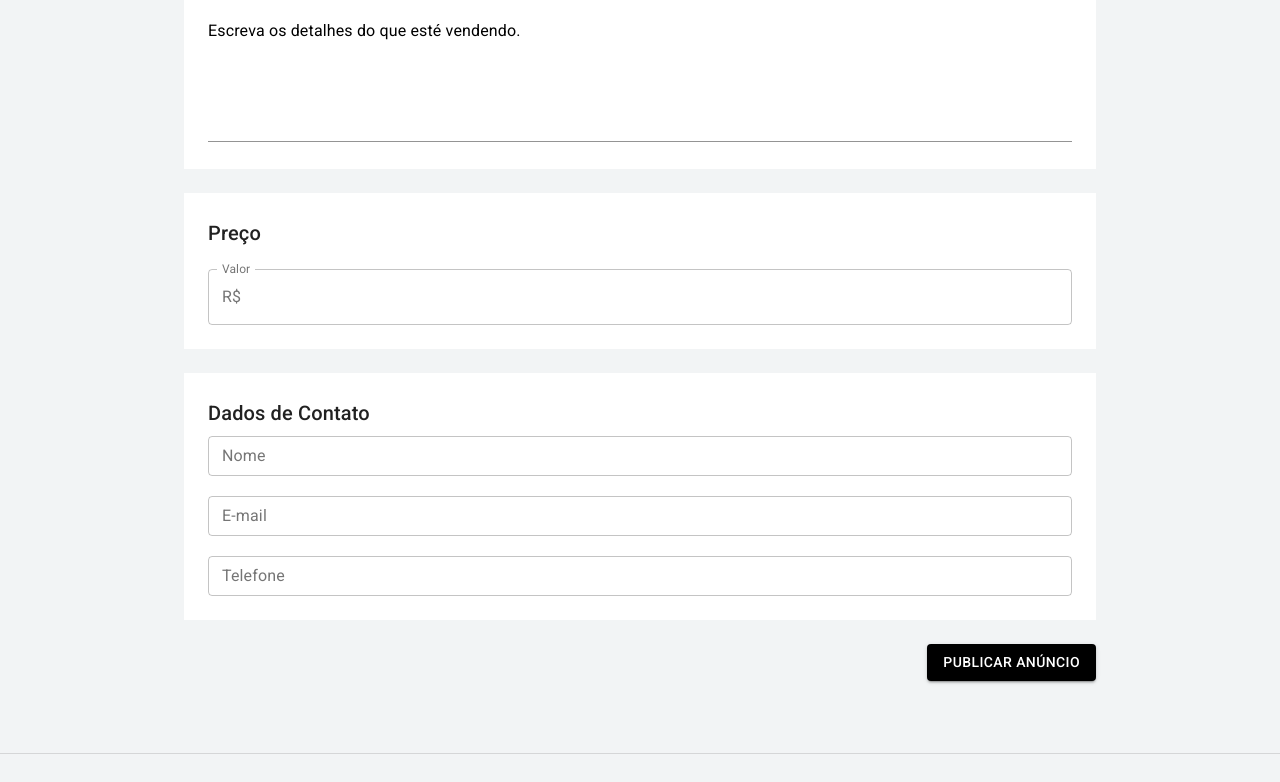
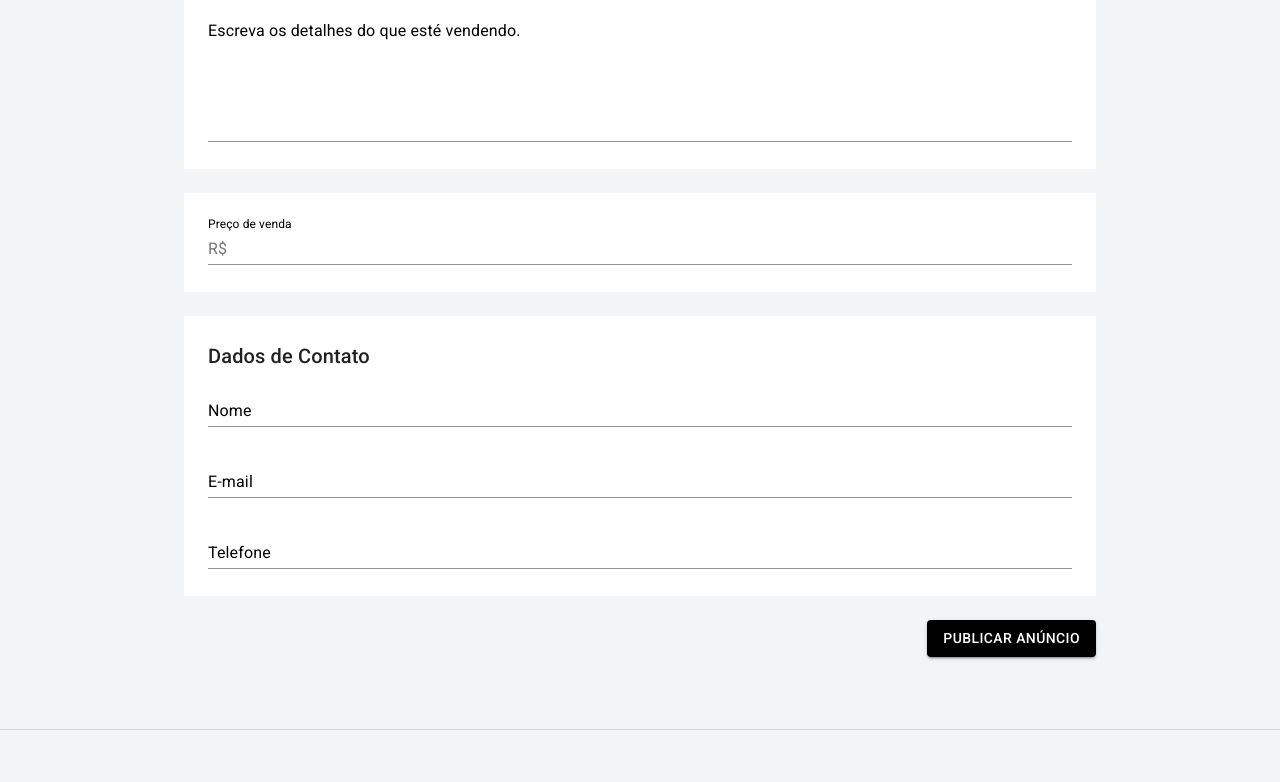
Before and after one commit to gustavomnog/anunx, a Next.js app: page /user/publish in a window 1280 px wide. Shown: the part 779-1561 px from the top of the page. Built offline with nearby package versions, Linux system fonts and the light colour scheme.

Commit message:
add validacao formik

```diff
--- a/pages/user/publish.js
+++ b/pages/user/publish.js
@@ -9,9 +9,7 @@ import {
   InputAdornment,
   InputLabel,
   MenuItem,
-  OutlinedInput,
   Select,
-  TextField,
   Typography,
 } from "@material-ui/core";
 
@@ -82,8 +80,8 @@ const useStyles = makeStyles((theme) => ({
   },
   inputLabel: {
     fontWeight: 400,
-    color: theme.palette.primary.main
-  }
+    color: theme.palette.primary.main,
+  },
 }));
 
 const validationSchema = yup.object().shape({
@@ -92,17 +90,50 @@ const validationSchema = yup.object().shape({
     .min(6, "Escreva um título maior")
     .max(100, "Título muito grande")
     .required("Campo obrigatório"),
-  category: yup.string().required('Campo obrigatório'),
+  category: yup.string().required("Campo obrigatório"),
   description: yup
     .string()
-    .min(50, "Escreva um título maior")
+    .min(50, "Escreva uma descrição maior")
+    .required("Campo obrigatório"),
+  price: yup.number().required("Campo obrigatório"),
+  email: yup
+    .string()
+    .email("Digite um e-mail válido")
+    .required("Campo obrigatório"),
+  name: yup.string().required("Campo obrigatório"),
+  phone: yup
+    .number()
+    .required("Campo obrigatório")
+    .typeError("Digite um número válido"),
+  files: yup
+    .array()
+    .min(1, "Envie pelo menos 1 foto")
     .required("Campo obrigatório"),
 });
 
 const Publish = () => {
   const classes = useStyles();
-  const [files, setFiles] = useState([]);
 
+  return (
+    <TemplateDefault>
+      <Formik
+        initialValues={{
+          title: "",
+          category: "",
+          description: "",
+          price: "",
+          email: "",
+          name: "",
+          phone: "",
+          files: [],
+        }}
+        validationSchema={validationSchema}
+        onSubmit={(values) => {
+          console.log("ok, enviou", values);
+        }}
+      >
+        {({touched, values, errors, handleChange, handleSubmit, setFieldValue }) => {
+          // eslint-disable-next-line react-hooks/rules-of-hooks
           const { getRootProps, getInputProps } = useDropzone({
             accept: {
               "image/*": [".jpeg", ".png"],
@@ -114,30 +145,16 @@ const Publish = () => {
                 });
               });
 
-      setFiles([...files, ...newFiles]);
+              setFieldValue("files", [...values.files, ...newFiles]);
             },
           });
 
           const handleRemoveFile = (fileName) => {
-    const newFileState = files.filter((file) => file.name !== fileName);
+            const newFileState = values.files.filter((file) => file.name !== fileName);
 
-    setFiles(newFileState);
+            setFieldValue("files", newFileState);
           };
 
-  return (
-    <TemplateDefault>
-      <Formik
-        initialValues={{
-          title: "",
-          category: "",
-          description: ""
-        }}
-        validationSchema={validationSchema}
-        onSubmit={() => {
-          console.log("ok, enviou", values);
-        }}
-      >
-        {({ values, errors, handleChange, handleSubmit }) => {
           return (
             <form onSubmit={handleSubmit}>
               <Container maxWidth="sm">
@@ -162,22 +179,25 @@ const Publish = () => {
               <br />
               <Container maxWidth="md" className={classes.boxContainer}>
                 <Box className={classes.box}>
-                  <FormControl error={errors.title} fullWidth>
-                    <InputLabel className={classes.inputLabel}>Título do Anúncio</InputLabel>
-                    <InputLabel>ex.: Bicicleta Aro 18 com garantia</InputLabel>
+                  <FormControl error={errors.title && touched.title} fullWidth>
+                    <InputLabel className={classes.inputLabel}>
+                      Título do Anúncio
+                    </InputLabel>
+                    {/* <InputLabel>ex.: Bicicleta Aro 18 com garantia</InputLabel> */}
                     <Input
                       name="title"
                       value={values.title}
                       onChange={handleChange}
+                      placeholder="ex.: Bicicleta Aro 18 com garantia"
                     />
-                    <FormHelperText >
-                      {errors.title}
-                    </FormHelperText>
+                    <FormHelperText>{errors.title && touched.title ? errors.title : null}</FormHelperText>
                   </FormControl>
                   <br />
                   <br />
-                  <FormControl error={errors.category} fullWidth>
-                  <InputLabel className={classes.inputLabel}>Categoria</InputLabel>
+                  <FormControl error={errors.category && touched.category} fullWidth>
+                    <InputLabel className={classes.inputLabel}>
+                      Categoria
+                    </InputLabel>
                     <Select
                       name="category"
                       value={values.category}
@@ -187,47 +207,62 @@ const Publish = () => {
                       <MenuItem value="Bebê e Criança">Bebê e Criança</MenuItem>
                       <MenuItem value="Agricultura">Agricultura</MenuItem>
                       <MenuItem value="Moda">Moda</MenuItem>
-                      <MenuItem value="Carros, Motos e Barcos">Carros, Motos e Barcos</MenuItem>
+                      <MenuItem value="Carros, Motos e Barcos">
+                        Carros, Motos e Barcos
+                      </MenuItem>
                       <MenuItem value="Serviços">Serviços</MenuItem>
                       <MenuItem value="Lazer">Lazer</MenuItem>
                       <MenuItem value="Animais">Animais</MenuItem>
-                      <MenuItem value="Moveis, Casa e Jardim">Moveis, Casa e Jardim</MenuItem>
+                      <MenuItem value="Moveis, Casa e Jardim">
+                        Moveis, Casa e Jardim
+                      </MenuItem>
                       <MenuItem value="Imóveis">Imóveis</MenuItem>
-                      <MenuItem value="Equipamentos e Ferramentas">Equipamentos e Ferramentas</MenuItem>
-                      <MenuItem value="Celulares e Tablets">Celulares e Tablets</MenuItem>
+                      <MenuItem value="Equipamentos e Ferramentas">
+                        Equipamentos e Ferramentas
+                      </MenuItem>
+                      <MenuItem value="Celulares e Tablets">
+                        Celulares e Tablets
+                      </MenuItem>
                       <MenuItem value="Esportes">Esportes</MenuItem>
                       <MenuItem value="Tecnologia">Tecnologia</MenuItem>
                       <MenuItem value="Emprego">Emprego</MenuItem>
                       <MenuItem value="Outros">Outros</MenuItem>
                     </Select>
-                    <FormHelperText >
-                      {errors.category}
-                    </FormHelperText>
+                    <FormHelperText>{errors.category && touched.category ? errors.category : null}</FormHelperText>
                   </FormControl>
                 </Box>
               </Container>
 
               <Container maxWidth="md" className={classes.boxContainer}>
                 <Box className={classes.box}>
-                  <Typography component="h6" variant="h6" color="textPrimary">
+                  <Typography
+                    component="h6"
+                    variant="h6"
+                    color={errors.files && touched.files ? "error" : "textPrimary"}
+                  >
                     Imagens
                   </Typography>
                   <Typography
                     component="div"
                     variant="body2"
-                    color="textPrimary"
+                    color={errors.files && touched.files ? "error" : "textPrimary"}
                   >
                     A primeira imagem é a foto principal do seu anúncio.
                   </Typography>
+                  {errors.files && touched.files ? (
+                    <Typography variant="body2" color="error" gutterBottom>
+                      {errors.files}
+                    </Typography>
+                  ) : null}
                   <Box className={classes.thumbsContainer}>
                     <Box className={classes.dropzone} {...getRootProps()}>
-                      <input {...getInputProps()} />
-                      <Typography variant="body2" color="textPrimary">
+                      <input name="files" {...getInputProps()} />
+                      <Typography variant="body2"  color={errors.files && touched.files ? "error" : "textPrimary"}>
                         Clique para adicionar ou arraste a imagem para aqui
                       </Typography>
                     </Box>
 
-                    {files.map((file, index) => (
+                    {values.files.map((file, index) => (
                       <Box
                         className={classes.thumb}
                         style={{
@@ -258,36 +293,37 @@ const Publish = () => {
 
               <Container maxWidth="md" className={classes.boxContainer}>
                 <Box className={classes.box}>
-                  <FormControl error={errors.description} fullWidth>
-                    <InputLabel className={classes.inputLabel}>Escreva os detalhes do que esté vendendo.</InputLabel>
+                  <FormControl error={errors.description && touched.description} fullWidth>
+                    <InputLabel className={classes.inputLabel}>
+                      Escreva os detalhes do que esté vendendo.
+                    </InputLabel>
                     <Input
                       name="description"
                       multiline
                       minRows={6}
                       variant="outlined"
+                      onChange={handleChange}
                     />
-                    <FormHelperText >
-                      {errors.description}
-                    </FormHelperText>
+                    <FormHelperText>{errors.description && touched.description ? errors.description : null}</FormHelperText>
                   </FormControl>
                 </Box>
               </Container>
 
               <Container maxWidth="md" className={classes.boxContainer}>
                 <Box className={classes.box}>
-                  <Typography component="h6" variant="h6" color="textPrimary">
-                    Preço
-                  </Typography>
-                  <br />
-                  <FormControl fullWidth variant="outlined">
-                    <InputLabel>Valor</InputLabel>
-                    <OutlinedInput
-                      onChange={() => {}}
+                  <FormControl error={errors.price && touched.price} fullWidth>
+                    <InputLabel className={classes.inputLabel}>
+                      Preço de venda
+                    </InputLabel>
+                    <Input
+                      name="price"
+                      variant="outlined"
+                      onChange={handleChange}
                       startAdornment={
                         <InputAdornment position="start">R$</InputAdornment>
                       }
-                      labelWidth={40}
                     />
+                    <FormHelperText>{errors.price && touched.price ? errors.price : null}</FormHelperText>
                   </FormControl>
                 </Box>
               </Container>
@@ -302,28 +338,42 @@ const Publish = () => {
                   >
                     Dados de Contato
                   </Typography>
-                  <TextField
-                    label="Nome"
-                    variant="outlined"
-                    size="small"
-                    fullWidth
+
+                  <FormControl error={errors.name && touched.name} fullWidth>
+                    <InputLabel className={classes.inputLabel}>Nome</InputLabel>
+                    <Input
+                      name="name"
+                      value={values.name}
+                      onChange={handleChange}
                     />
+                    <FormHelperText>{errors.name && touched.name ? errors.name : null}</FormHelperText>
+                  </FormControl>
                   <br />
                   <br />
-                  <TextField
-                    label="E-mail"
-                    variant="outlined"
-                    size="small"
-                    fullWidth
+                  <FormControl error={errors.email && touched.email} fullWidth>
+                    <InputLabel className={classes.inputLabel}>
+                      E-mail
+                    </InputLabel>
+                    <Input
+                      name="email"
+                      value={values.email}
+                      onChange={handleChange}
                     />
+                    <FormHelperText>{errors.email && touched.email ? errors.email : null}</FormHelperText>
+                  </FormControl>
                   <br />
                   <br />
-                  <TextField
-                    label="Telefone"
-                    variant="outlined"
-                    size="small"
-                    fullWidth
+                  <FormControl error={errors.phone && touched.phone} fullWidth>
+                    <InputLabel className={classes.inputLabel}>
+                      Telefone
+                    </InputLabel>
+                    <Input
+                      name="phone"
+                      value={values.phone}
+                      onChange={handleChange}
                     />
+                    <FormHelperText>{errors.phone && touched.phone ? errors.phone : null}</FormHelperText>
+                  </FormControl>
                 </Box>
               </Container>
 
```
Lines whose indentation alone changed are shown as unchanged.
